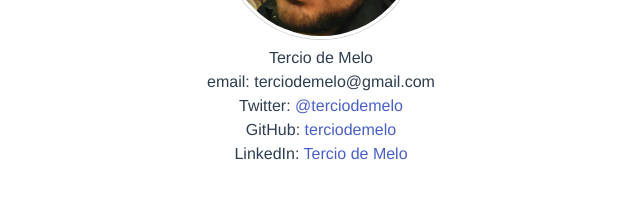
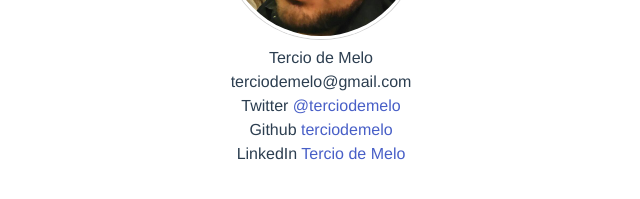
Before and after one commit to terciodemelo/tercio.me, a Vue app: page / in a window 1280 px wide. Shown: the part 221-420 px from the top of the page, without its empty margins (319-959 px from the left). Built offline with nearby package versions, Linux system fonts and the light colour scheme; what vue-resource would draw is missing.

Commit message:
Styles info pieces in their own component

```diff
--- a/src/components/Home.vue
+++ b/src/components/Home.vue
@@ -1,36 +1,35 @@
 <template>
   <div class="home">
     <profile-pic></profile-pic>
-    <p>Tercio de Melo</p>
-    <p>email: terciodemelo@gmail.com</p>
 
-    <p>Twitter:
-      <a href="https://twitter.com/terciodemelo">
-        @terciodemelo
-      </a>
-    </p>
+    <info-piece :title="'Tercio de Melo'"></info-piece>
 
-    <p>GitHub:
-      <a href="https://github.com/terciodemelo">
-        terciodemelo
-      </a>
-    </p>
+    <info-piece :title="'terciodemelo@gmail.com'"></info-piece>
 
-    <p>LinkedIn:
-      <a href="https://www.linkedin.com/in/tercio-de-melo-0b714010a/">
-        Tercio de Melo
-      </a>
-    </p>
+    <info-piece :title="'Twitter'"
+                :link="'https://twitter.com/terciodemelo'"
+                :content="'@terciodemelo'"></info-piece>
+
+    <info-piece :title="'Github'"
+                :link="'https://github.com/terciodemelo'"
+                :content="'terciodemelo'"></info-piece>
+
+    <info-piece :title="'LinkedIn'"
+                :link="'https://www.linkedin.com/in/tercio-de-melo-0b714010a/'"
+                :content="'Tercio de Melo'"></info-piece>
+
   </div>
 </template>
 
 <script>
   import ProfilePic from './info/ProfilePic'
+  import InfoPiece from './info/InfoPiece'
 
   export default {
     name: 'home',
     components: {
-      ProfilePic
+      ProfilePic,
+      InfoPiece
     }
   }
 </script>
--- /dev/null
+++ b/src/components/info/InfoPiece.vue
@@ -0,0 +1,20 @@
+<template>
+  <div class="info-piece">
+    <p>
+      <span v-if="title">{{ title }}</span>
+      <a v-if="link" :href="link">
+        {{ content }}
+      </a>
+    </p>
+  </div>
+</template>
+
+<script>
+  export default {
+    name: 'info-piece',
+    props: ['title', 'link', 'content']
+  }
+</script>
+
+<style scoped>
+</style>
```
